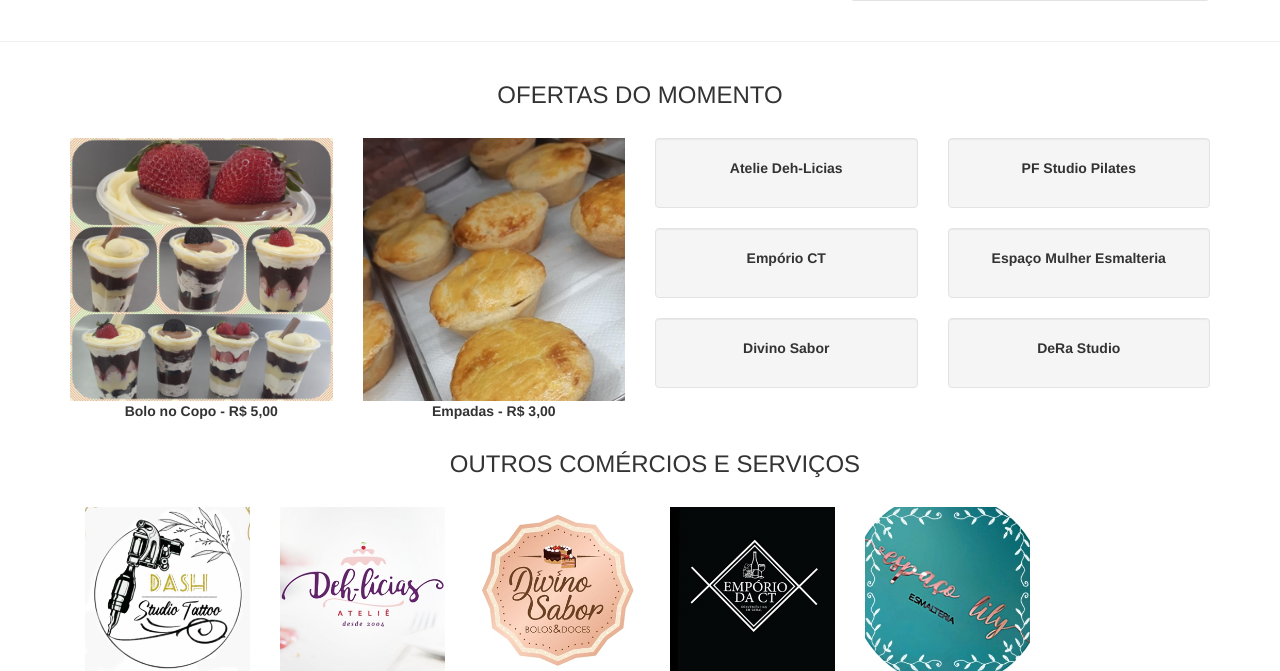
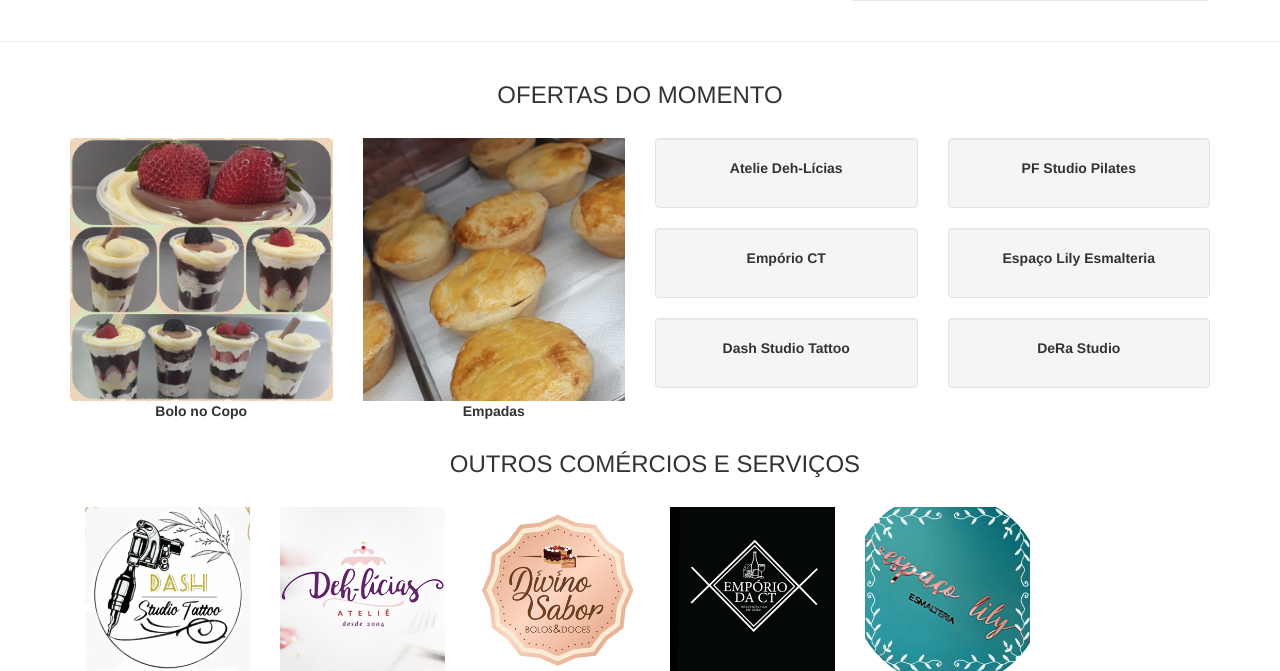
Before and after one commit to zilaraujo1/tabloid_pi3, a Flask app: page / in a window 1280 px wide. Shown: the part 301-972 px from the top of the page. Run offline with Flask 2, Linux system fonts and the light colour scheme; data comes from the database, SQL or seed files in the repository; some libraries are stand-ins or nearby versions.

Commit message:
Update index.html
Fiz algumas alterações somente nos nomes

```diff
--- a/website/templates/index.html
+++ b/website/templates/index.html
@@ -229,21 +229,21 @@
   <div class="row">
     <div class="col-sm-3">
       <img src="{{ url_for('static', filename='image/home/bolocopo.jpg')}}" class="img-responsive" style="width:100%" alt="Image">
-      <p>Bolo no Copo - R$ 5,00</p>
+      <p>Bolo no Copo</p>
     </div>
     <div class="col-sm-3">
       <img src="{{ url_for('static', filename='image/home/empadas.jpg')}}" class="img-responsive" style="width:100%" alt="Image">
-      <p>Empadas - R$ 3,00</p>
+      <p>Empadas</p>
     </div>
     <div class="col-sm-3">
       <div class="well" "container text-center">
-       <p>Atelie Deh-Licias</p>
+       <p>Atelie Deh-Lícias</p>
       </div>
       <div class="well" "container text-center">
        <p>Empório CT</p>
       </div>
       <div class="well" "container text-center">
-       <p>Divino Sabor</p>
+       <p>Dash Studio Tattoo</p>
       </div>
     </div>
     <div class="col-sm-3" "container text-center">
@@ -251,7 +251,7 @@
       <p>PF Studio Pilates</p>
       </div>
       <div class="well" "container text-center">
-       <p>Espaço Mulher Esmalteria</p>
+       <p>Espaço Lily Esmalteria</p>
       </div>
       <div class="well" "container text-center">
        <p>DeRa Studio</p>
```
